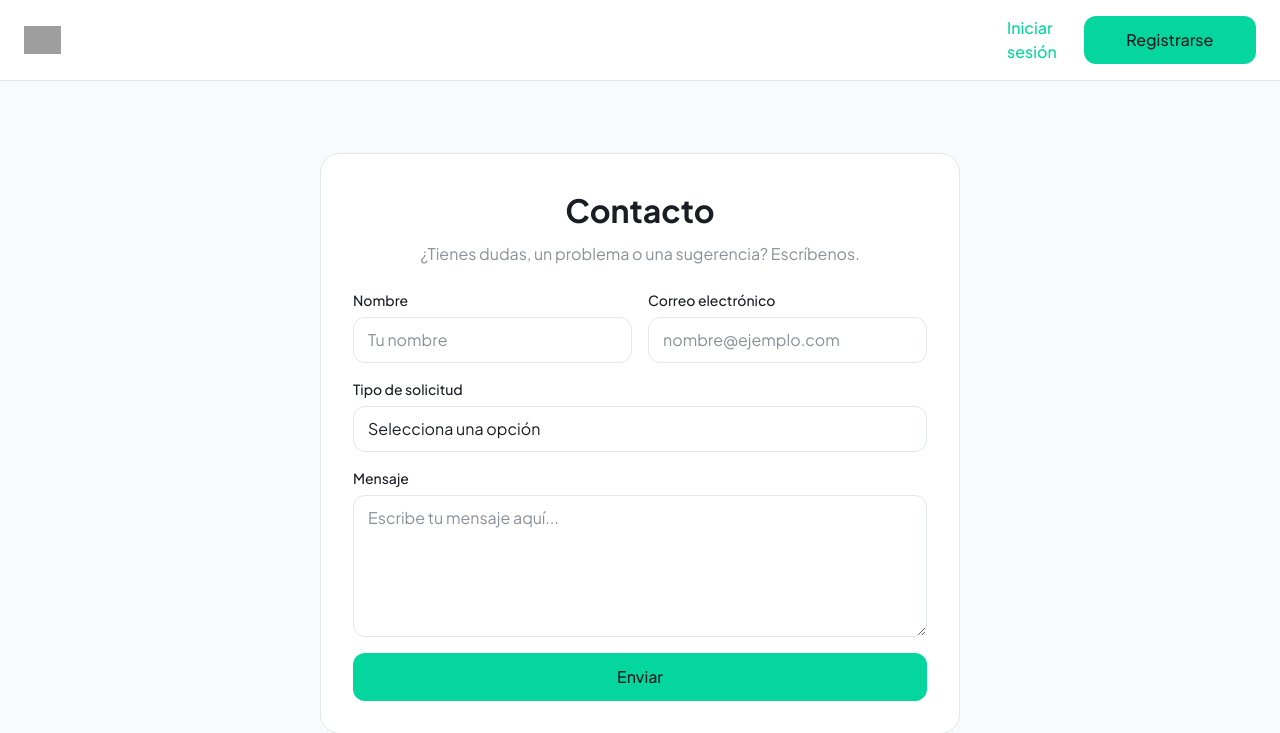
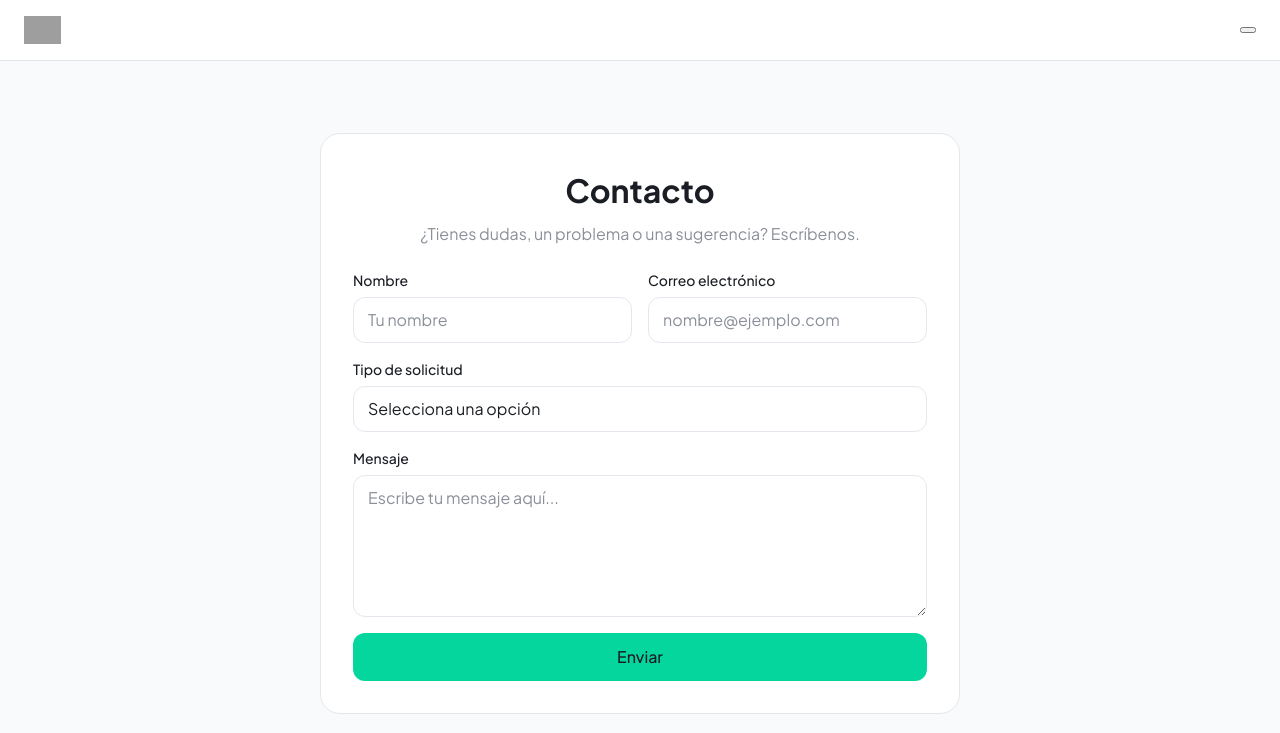
Before and after one commit to coniosorior/calendario_diantu, a Django app: page /contacto/ in a window 1280 px wide. Shown: the top 733 px of the page. Run offline with Django 5.2, Linux system fonts and the light colour scheme; some libraries are stand-ins or nearby versions; grey boxes are pictures that could not be loaded.

Commit message:
feature(templates): agregar estructura de menu hamburguesa en navbar

```diff
--- a/templates/components/organisms/_app_nav.html
+++ b/templates/components/organisms/_app_nav.html
@@ -5,6 +5,11 @@
     </a>
 
     {% if not solo_logo %}
+    <button type="button" class="app-nav__toggle" data-nav-toggle aria-label="Abrir menú" aria-expanded="false">
+        <i class="ti ti-menu-2" aria-hidden="true"></i>
+    </button>
+
+    <div class="app-nav__collapse" data-nav-collapse hidden>
         {% if user.is_authenticated %}
         <nav class="app-nav__links">
             {% comment %} TODO: descomentar cuando exista apps.planner
@@ -29,5 +34,6 @@
             <a href="{% url 'accounts:registro' %}" class="btn--primary">Registrarse</a>
         </div>
         {% endif %}
+    </div>
     {% endif %}
 </header>
```
